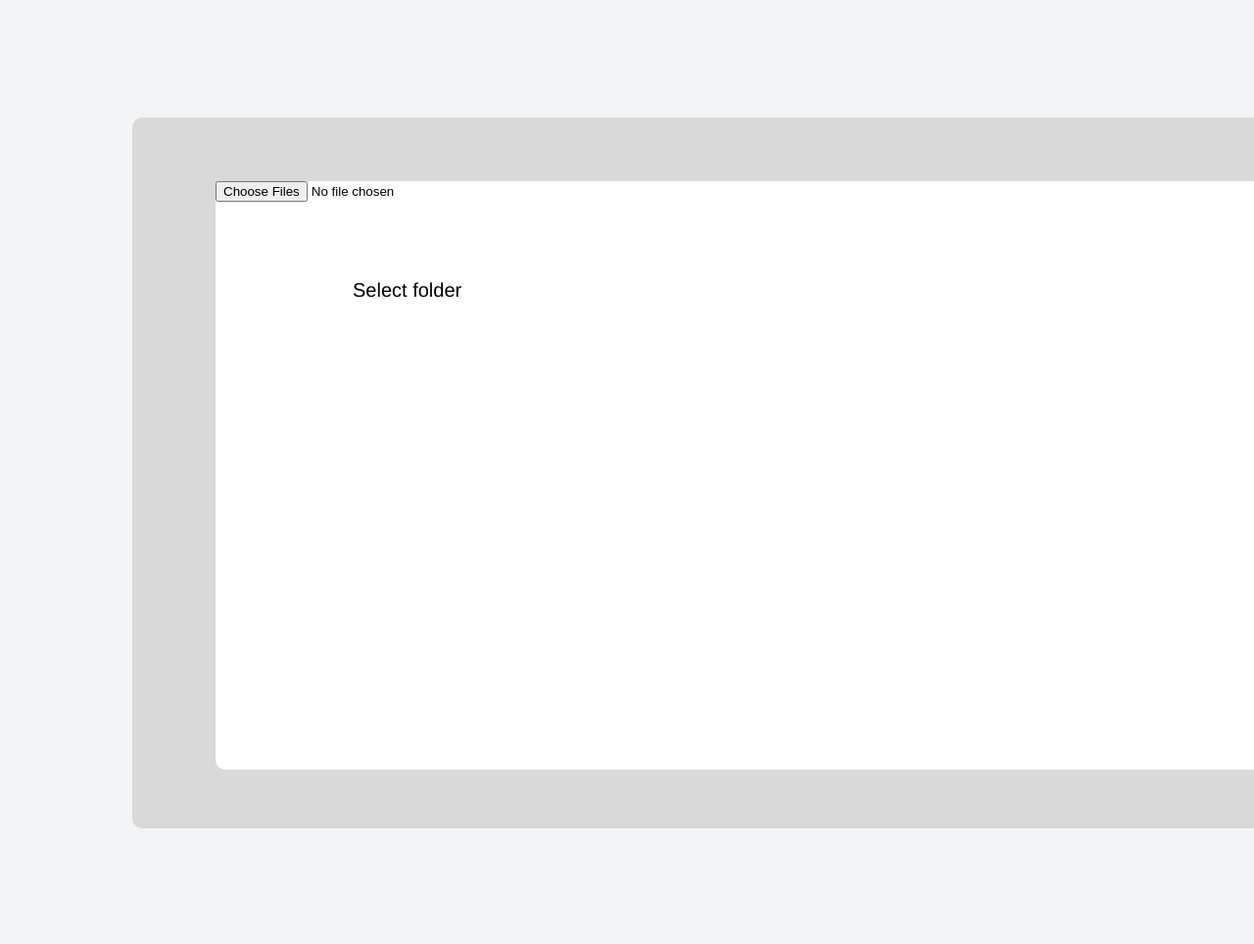
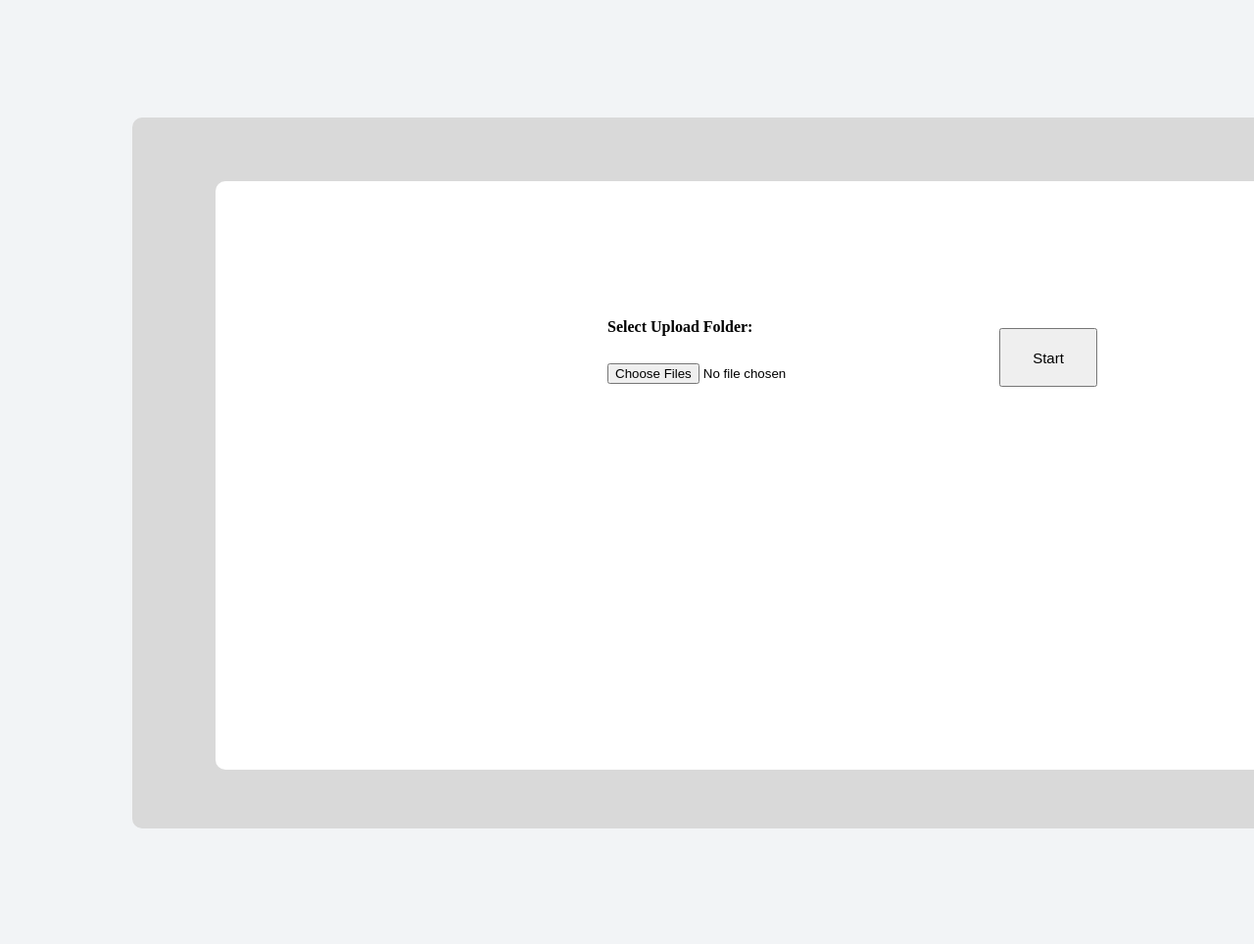
Before and after one commit to Jasonify97/auto_labeling, a Django app: page / in a window 1280 px wide; the page is wider, and only the part inside the window is pictured. Shown: the part 50-1014 px from the top of that part at 98% size. Run offline with Django 3.2, Linux system fonts and the light colour scheme.

Commit message:
update_ start_page file upload

```diff
--- a/auto_labeling/settings.py
+++ b/auto_labeling/settings.py
@@ -110,3 +110,7 @@ STATICFILES_DIRS = (os.path.join(BASE_DIR, "static"),)
 # https://docs.djangoproject.com/en/3.2/ref/settings/#default-auto-field
 
 DEFAULT_AUTO_FIELD = 'django.db.models.BigAutoField'
+
+MEDIA_URL = '/media/'
+
+MEDIA_ROOT = os.path.join(BASE_DIR, 'media')
--- a/auto_labeling/urls.py
+++ b/auto_labeling/urls.py
@@ -4,7 +4,8 @@ from . import views
 
 urlpatterns = [
     path('admin/', admin.site.urls), # 일단 냄겨둠
-    path('folder/', views.token, name='token'),
     path('', views.start, name='start'), #start 페이지로 이동
     path('main/', views.main, name='main'),
+    path('main/', views.upload_file, name='upload_file'),
+    # path('create_folder/', views.Create_Folder, name="create_folder"),
 ]
--- a/auto_labeling/views.py
+++ b/auto_labeling/views.py
@@ -1,11 +1,8 @@
 import os, secrets
 from django.http import HttpResponse
 from django.shortcuts import render
-
-def token(request): # 토큰 발급
-    token = secrets.token_hex()
-    os.makedirs(token)
-    return HttpResponse('Create Folder Success')
+from django.core.files.storage import FileSystemStorage
+fs = FileSystemStorage()
 
 def main(request):
     return render(request, 'main.html')
@@ -13,8 +10,13 @@ def main(request):
 def start(request):
     return render(request, 'start.html')
 
-def index(request):
-    return HttpResponse('Here is Index View!')
-
-# def upload_images(request):
-#     if request.method == 'POST':
+def upload_file(request): # /media에 파일 업로드
+    if request.method == 'POST':
+        folder_path = os.path.join("media","img")
+        for image in request.FILES.getlist('file'):
+            destination_path = os.path.join(folder_path, image.name)
+            with open(destination_path, 'wb+') as destination:
+                for chunk in image.chunks():
+                    destination.write(chunk)
+        return render(request, 'main.html')
+    return HttpResponse('Failed')
--- a/static/css/start.css
+++ b/static/css/start.css
@@ -101,52 +101,21 @@ body {
     left: 140px;
 }
 
+.submit {
+    position: absolute;
+    top: 140px;
+    left: 400px;
+}
+
 .movetomain {
     position: absolute;
-    top: 410px;
+    top: 150px;
     left: 800px;
-    width: 200px;
-    height: 80px;
-    transition: all 1s;
+    width: 100px;
+    height: 60px;
     padding: 5px 10px;
-    font-size: 30px;
+    font-size: 15px;
 }
-
-.movetomain:hover {
-    width: 200px;
-    height: 150px;
-    transition: all 1s;
-    padding: 5px 10px;
-    font-size: 30px;
-}
-/* 33333333333333333333333333333333333333 */
-/* .filebox .upload-name {
-    display: inline-block;
-    height: 40px;
-    padding: 0 10px;
-    vertical-align: middle;
-    border: 1px solid #dddddd;
-    width: 50%;
-    color: #999999;
-}
-.filebox label {
-    display: inline-block;
-    padding: 10px 20px;
-    color: #fff;
-    vertical-align: middle;
-    background-color: #999999;
-    cursor: pointer;
-    height: 40px;
-    margin-left: 10px;
-}
-.filebox input[type="file"] {
-    position: absolute;
-    width: 0;
-    height: 0;
-    padding: 0;
-    overflow: hidden;
-    border: 0;
-} */
 
 label {
     font-weight: bold;
--- a/templates/start.html
+++ b/templates/start.html
@@ -4,9 +4,8 @@
 <head>
     <meta charset="UTF-8">
     <meta name="viewport" content="width=device-width, initial-scale=1, minimum-scale=1, maximum-scale=1, user-scalable=no">
-    <link rel="stylesheet" href="{% static 'css/start.css' %}" />
+    <link rel="stylesheet" href="{% static 'css/start.css' %}"/>
     <title>Auto Labeling</title>
-    <script src="https://code.jquery.com/jquery-3.6.4.min.js"></script>
 </head>
 <body>
     <div class="main">
@@ -16,31 +15,19 @@
         <div class="upload_n_download">
             <div class="gray_rectangle">
                 <div class="white_rectangle">
-                    <form id="uploadForm" enctype="multipart/form-data">
-                        <label class="select_upload_text" for="folder">Select folder</label>
-                        <input type="file" id="folder" webkitdirectory multiple/>
-                    <form>
-                    <!-- <div class="filebox">
-                        <input class="upload-name" value="첨부파일" placeholder="첨부파일">
-                        <label for="file">파일찾기</label>
-                        <input type="file" id="file">
-                    </div>     -->
+                    <form method="post" enctype="multipart/form-data" action="{% url 'upload_file' %}">
+                        {% csrf_token %}
+                        <div class = "submit">
+                            <label for="file">Select Upload Folder:</label>
+                            </br>
+                            <input type="file" name="file" multiple>
+                        </div>
+                        <button class="movetomain" type="submit">Start</button>
+                    </form>
 
-
-
-                    <!-- <div class="select_download_text">Select Download Folder</div>
-                    <div>
-                        <input id="label_downloads" type="file" name="label_downloads" accept=".txt" multiple required>
-                    </div>
-                    <a href="{% url 'main' %}">
-                        <button type="button" class="movetomain">Start</button>
-                    </a> -->
                 </div>
             </div>
         </div>
     </div>
 </body>
-<script>
-
-</script>
 </html>
```
